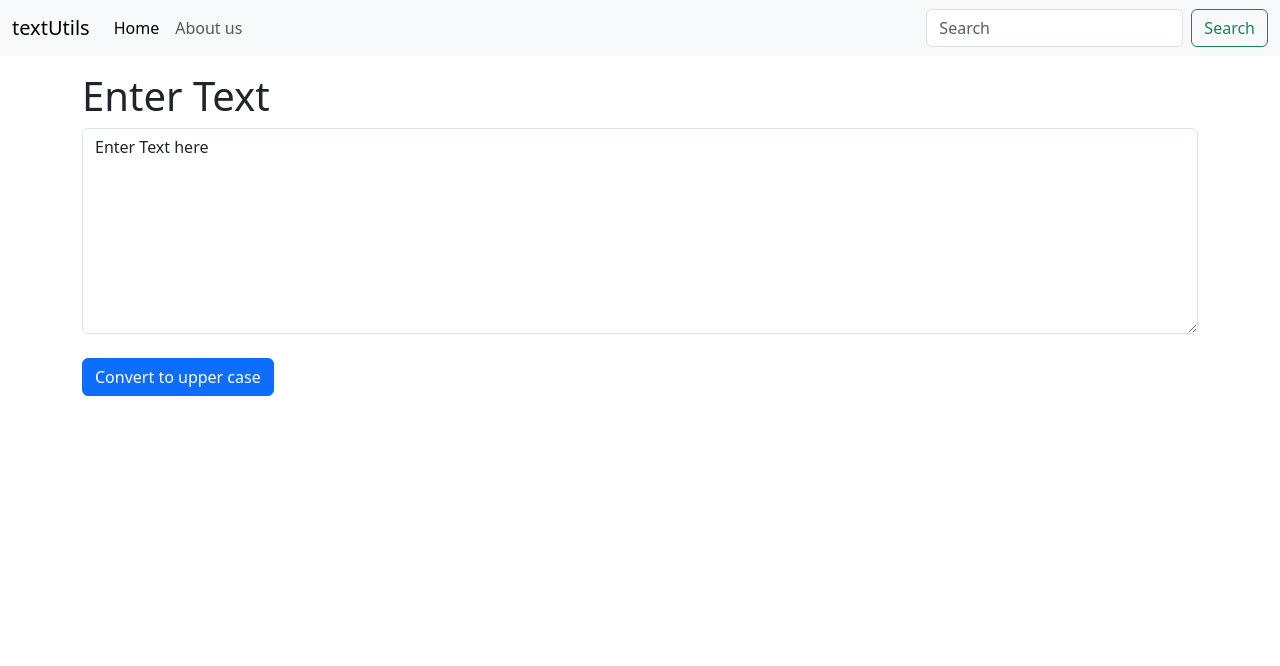
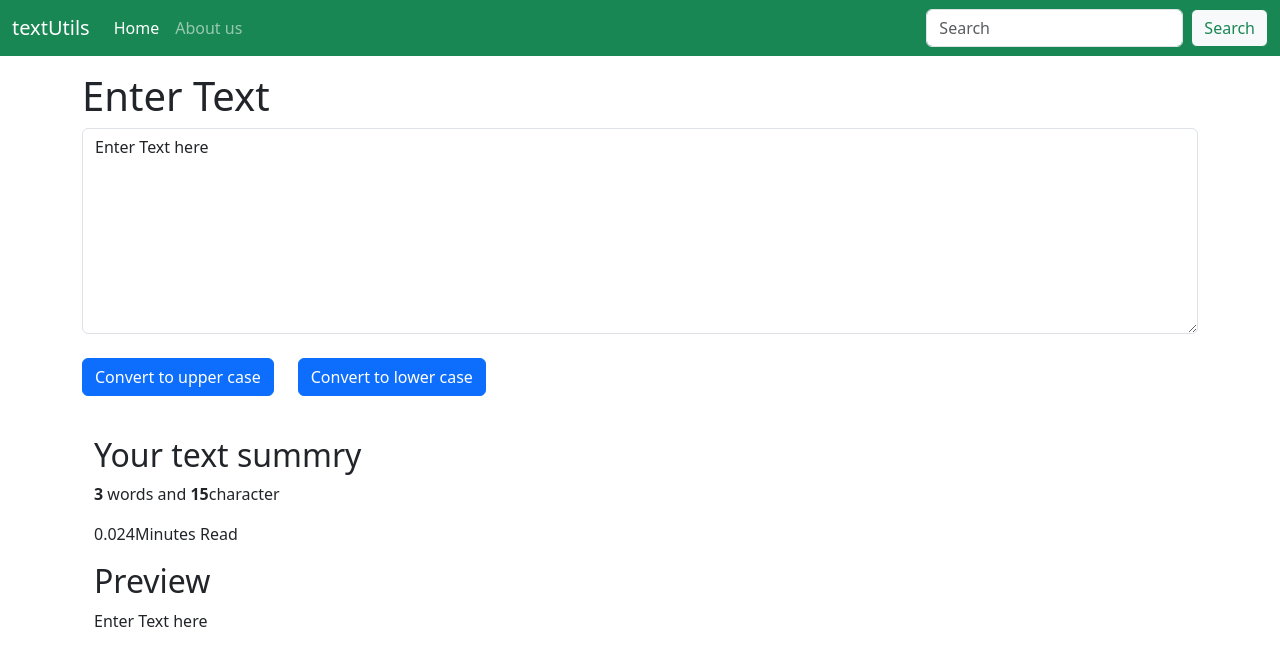
Before and after one commit to rahulrwt09/ReactWithHarry1, a React (Create React App) app: page / in a window 1280 px wide. Shown: the top 666 px of the page. Built offline with nearby package versions, Linux system fonts and the light colour scheme.

Commit message:
text summry

```diff
--- a/src/App.js
+++ b/src/App.js
@@ -8,6 +8,8 @@ function App() {
      <Textform heading="Enter Text" />
      </div>
 
+
+
     </>
   )
 }
--- a/src/components/Navbar.js
+++ b/src/components/Navbar.js
@@ -5,7 +5,7 @@ export default function Navbar(props) {
   return (
     <>
 
-    <nav className="navbar navbar-expand-lg bg-body-tertiary">
+    <nav className="navbar navbar-expand-lg  navbar-dark bg-success">
    <div className="container-fluid">
      <a className="navbar-brand" href="/">{props.title}</a>
      <button className="navbar-toggler" type="button" data-bs-toggle="collapse" data-bs-target="#navbarSupportedContent" aria-controls="navbarSupportedContent" aria-expanded="false" aria-label="Toggle navigation">
@@ -23,7 +23,7 @@ export default function Navbar(props) {
        </ul>
        <form className="d-flex" role="search">
          <input className="form-control me-2" type="search" placeholder="Search" aria-label="Search"/>
-         <button className="btn btn-outline-success" type="submit">Search</button>
+         <button className="btn btn-outline-success bg-light " type="submit" >Search</button>
        </form>
      </div>
    </div>
--- a/src/components/Textform.js
+++ b/src/components/Textform.js
@@ -1,9 +1,16 @@
 import React, {useState} from 'react'
 export default function Textform(props) {
     const[text, setText]=useState('Enter Text here');
-    const handleclick=()=>{
+    const handleclick1=()=>{
         console.log("upper case");
-        setText('you clicked on handelupclick')
+        let newtext=text.toUpperCase();
+        setText(newtext)
+
+    }
+    const handleclick2=()=>{
+        console.log("upper case");
+        let newtext=text.toLocaleLowerCase();
+        setText(newtext)
 
     }
     const handleonchange=(event)=>{
@@ -18,8 +25,21 @@ export default function Textform(props) {
       <div className="mb-3">
 
   <textarea className="form-control" onChange={handleonchange} value={text} id="mybox" rows="8"></textarea>
-  <button className='btn btn-primary my-4' onClick={handleclick}>Convert to upper case</button>
+  <button className='btn btn-primary my-4' onClick={handleclick1}>Convert to upper case</button>
+  <button className='btn btn-primary my-4 mx-4' onClick={handleclick2}>Convert to lower case</button>
 </div>
+
+<div className="container my-3">
+      <h2>Your text summry</h2>
+      <p><b>{text.split(" ").length } </b>words and <b> {text.length}</b>character</p>
+      <p>{0.008*text.split(" ").length}Minutes Read</p>
+      <h2>Preview</h2>
+      <p>{text}</p>
+
+
+     </div>
+
+
     </div>
   );
 }
```
